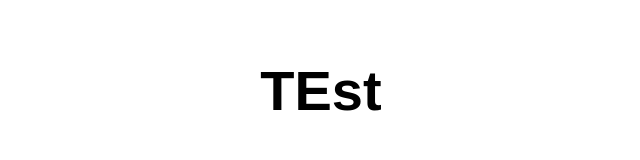
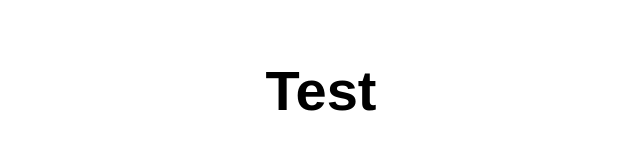
Before and after one commit to xavierkno/my-third-static-web-app, a website: page src/index.html in a window 1280 px wide. Shown: the full height of the page, 319-959 px from the left. Drawn offline with Linux system fonts and the light colour scheme.

Commit message:
Update index.html

```diff
--- a/src/index.html
+++ b/src/index.html
@@ -10,7 +10,7 @@
 
 <body>
   <main>
-    <h1>TEst</h1>
+    <h1>Test</h1>
   </main>
 </body>
 
```
